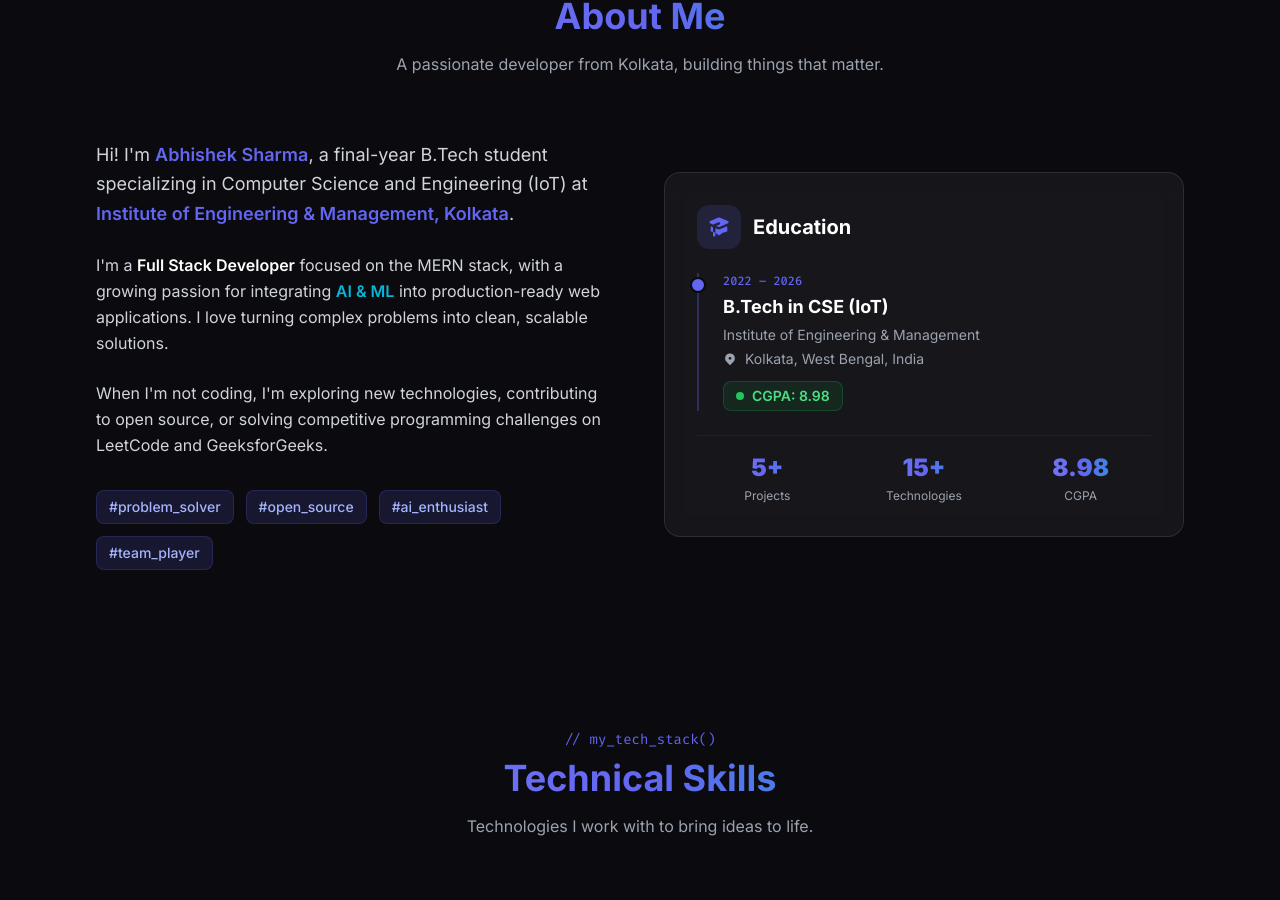
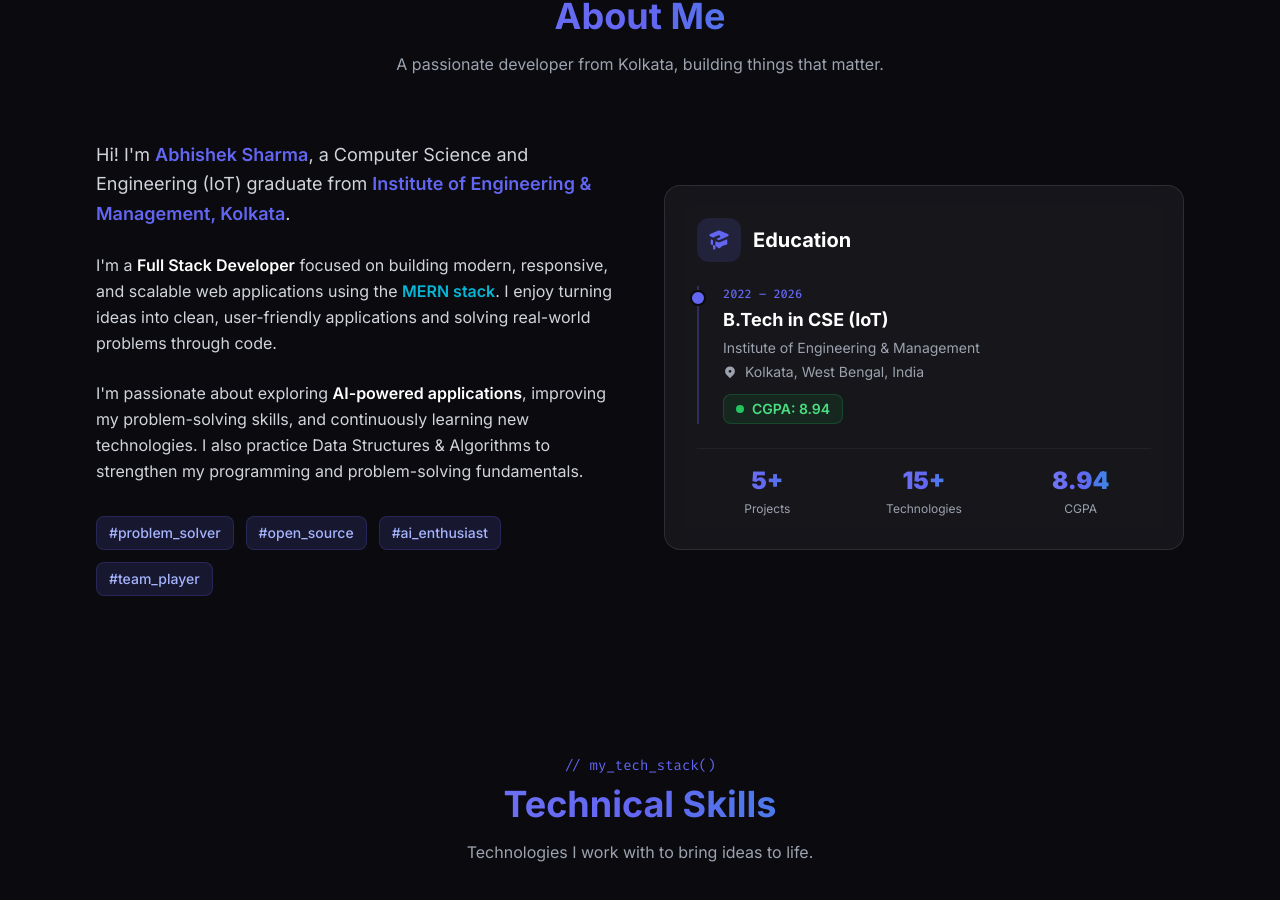
Before and after one commit to Abhishek-IEM/My-Latest-Portfolio, a React (Vite) app: page / in a window 1280 px wide. Shown: the part 912-1812 px from the top of the page. Built offline with nearby package versions, Linux system fonts and the light colour scheme.

Commit message:
Update resume

```diff
--- a/src/components/About.jsx
+++ b/src/components/About.jsx
@@ -1,18 +1,21 @@
-import { motion } from 'framer-motion'
-import { HiAcademicCap, HiLocationMarker } from 'react-icons/hi'
+import { motion } from "framer-motion";
+import { HiAcademicCap, HiLocationMarker } from "react-icons/hi";
 
 const fadeIn = (delay = 0) => ({
   initial: { opacity: 0, y: 30 },
   whileInView: { opacity: 1, y: 0 },
-    transition: { duration: 0.6, delay, ease: 'easeOut' },
+  transition: { duration: 0.6, delay, ease: "easeOut" },
   viewport: { once: true },
-})
+});
 
 export default function About() {
   return (
     <section id="about" className="section-padding">
       <div className="max-w-6xl mx-auto">
-                <motion.p {...fadeIn()} className="text-center text-primary-500 font-mono text-sm mb-2">
+        <motion.p
+          {...fadeIn()}
+          className="text-center text-primary-500 font-mono text-sm mb-2"
+        >
           // get_to_know_me()
         </motion.p>
         <motion.h2 {...fadeIn(0.1)} className="section-title gradient-text">
@@ -26,23 +29,48 @@ export default function About() {
           {/* Text column */}
           <motion.div {...fadeIn(0.2)} className="space-y-6">
             <p className="text-gray-600 dark:text-gray-300 leading-relaxed text-lg">
-                            Hi! I'm <span className="text-primary-500 font-semibold">Abhishek Sharma</span>, a final-year B.Tech
-                            student specializing in Computer Science and Engineering (IoT) at{' '}
-                            <span className="text-primary-500 font-semibold">Institute of Engineering & Management, Kolkata</span>.
-                        </p>
-                        <p className="text-gray-600 dark:text-gray-300 leading-relaxed">
-                            I'm a <span className="font-semibold text-gray-900 dark:text-white">Full Stack Developer</span> focused
-                            on the MERN stack, with a growing passion for integrating <span className="font-semibold text-accent">AI & ML</span> into
-                            production-ready web applications. I love turning complex problems into clean, scalable solutions.
-                        </p>
-                        <p className="text-gray-600 dark:text-gray-300 leading-relaxed">
-                            When I'm not coding, I'm exploring new technologies, contributing to open source, or solving
-                            competitive programming challenges on LeetCode and GeeksforGeeks.
+              Hi! I'm{" "}
+              <span className="text-primary-500 font-semibold">
+                Abhishek Sharma
+              </span>
+              , a Computer Science and Engineering (IoT) graduate from{" "}
+              <span className="text-primary-500 font-semibold">
+                Institute of Engineering & Management, Kolkata
+              </span>
+              .
             </p>
 
+            <p className="text-gray-600 dark:text-gray-300 leading-relaxed">
+              I'm a{" "}
+              <span className="font-semibold text-gray-900 dark:text-white">
+                Full Stack Developer
+              </span>{" "}
+              focused on building modern, responsive, and scalable web
+              applications using the{" "}
+              <span className="font-semibold text-accent">MERN stack</span>. I
+              enjoy turning ideas into clean, user-friendly applications and
+              solving real-world problems through code.
+            </p>
+
+            <p className="text-gray-600 dark:text-gray-300 leading-relaxed">
+              I'm passionate about exploring{" "}
+              <span className="font-semibold text-gray-900 dark:text-white">
+                AI-powered applications
+              </span>
+              , improving my problem-solving skills, and continuously learning
+              new technologies. I also practice Data Structures & Algorithms to
+              strengthen my programming and problem-solving fundamentals.
+            </p>
             <div className="flex flex-wrap gap-3 pt-2">
-                            {['Problem Solver', 'Open Source', 'AI Enthusiast', 'Team Player'].map((tag) => (
-                                <span key={tag} className="skill-badge">#{tag.toLowerCase().replace(' ', '_')}</span>
+              {[
+                "Problem Solver",
+                "Open Source",
+                "AI Enthusiast",
+                "Team Player",
+              ].map((tag) => (
+                <span key={tag} className="skill-badge">
+                  #{tag.toLowerCase().replace(" ", "_")}
+                </span>
               ))}
             </div>
           </motion.div>
@@ -53,13 +81,17 @@ export default function About() {
               <div className="p-2.5 rounded-xl bg-primary-500/15 text-primary-500">
                 <HiAcademicCap size={24} />
               </div>
-                            <h3 className="text-xl font-bold text-gray-900 dark:text-white">Education</h3>
+              <h3 className="text-xl font-bold text-gray-900 dark:text-white">
+                Education
+              </h3>
             </div>
 
             {/* IEM */}
             <div className="relative pl-6 border-l-2 border-primary-500/30">
               <div className="absolute -left-[9px] top-1 w-4 h-4 rounded-full bg-primary-500 border-2 border-dark-bg" />
-                            <p className="text-xs text-primary-500 font-mono font-medium mb-1">2022 – 2026</p>
+              <p className="text-xs text-primary-500 font-mono font-medium mb-1">
+                2022 – 2026
+              </p>
               <h4 className="text-lg font-bold text-gray-900 dark:text-white">
                 B.Tech in CSE (IoT)
               </h4>
@@ -72,20 +104,22 @@ export default function About() {
               </div>
               <div className="mt-3 inline-flex items-center gap-2 px-3 py-1 rounded-lg bg-green-500/10 border border-green-500/20 text-green-600 dark:text-green-400 text-sm font-semibold">
                 <span className="w-2 h-2 bg-green-500 rounded-full"></span>
-                                CGPA: 8.98
+                CGPA: 8.94
               </div>
             </div>
 
             {/* Stats */}
             <div className="grid grid-cols-3 gap-4 pt-4 border-t border-gray-200/60 dark:border-white/5">
               {[
-                                { label: 'Projects', value: '5+' },
-                                { label: 'Technologies', value: '15+' },
-                                { label: 'CGPA', value: '8.98' },
+                { label: "Projects", value: "5+" },
+                { label: "Technologies", value: "15+" },
+                { label: "CGPA", value: "8.94" },
               ].map(({ label, value }) => (
                 <div key={label} className="text-center">
                   <p className="text-2xl font-black gradient-text">{value}</p>
-                                    <p className="text-xs text-gray-500 dark:text-gray-400 mt-1">{label}</p>
+                  <p className="text-xs text-gray-500 dark:text-gray-400 mt-1">
+                    {label}
+                  </p>
                 </div>
               ))}
             </div>
@@ -93,5 +127,5 @@ export default function About() {
         </div>
       </div>
     </section>
-    )
+  );
 }
```
Also changed, not shown: 2 other files (tests, documents, lock files or other folders). Lines whose indentation alone changed are shown as unchanged.
